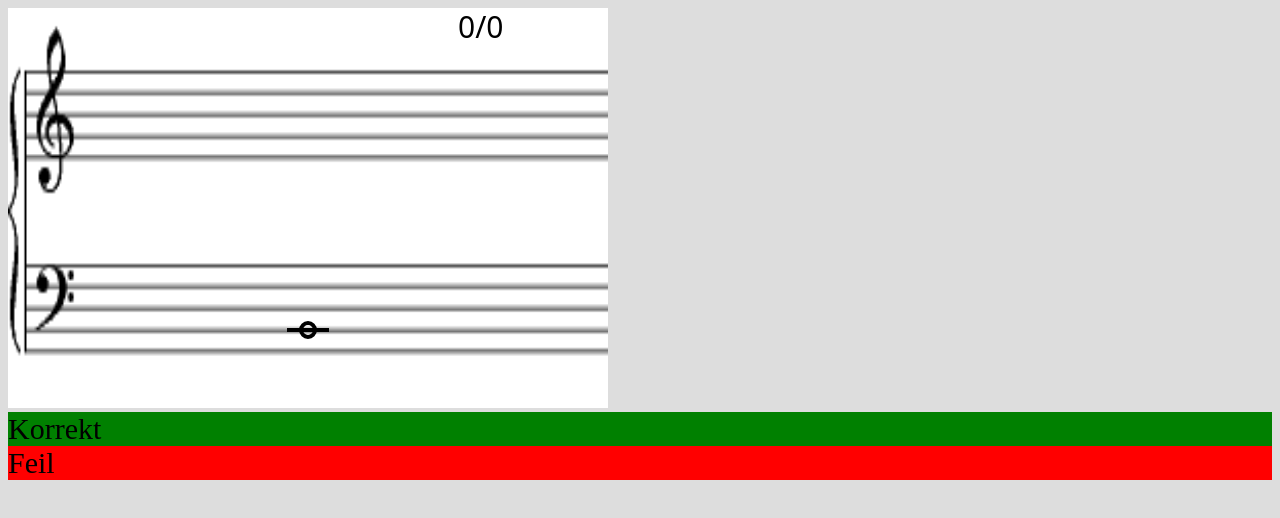
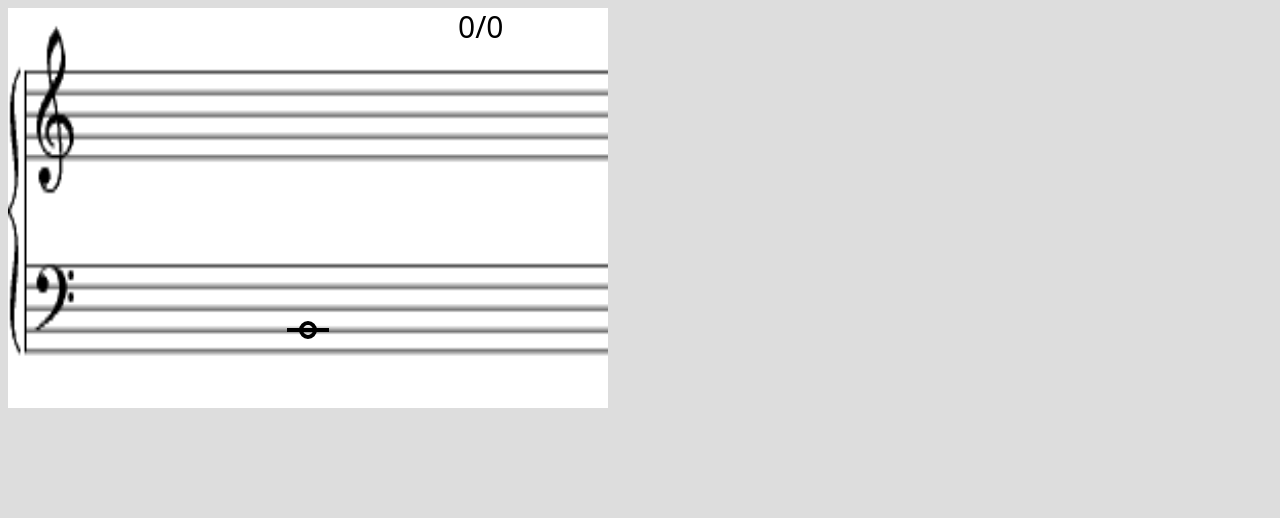
Before and after one commit to sighol/noteex, a plain HTML site: page index.html in a window 1280 px wide. Drawn offline with Linux system fonts and the light colour scheme.

Commit message:
fjernet dummytekst i html

```diff
--- a/index.html
+++ b/index.html
@@ -8,7 +8,7 @@
 
 	<body>
 		<canvas id="game" width="600" height="400"></canvas>
-		<div id="correct">Korrekt</div>
-		<div id="wrong">Feil</div>
+		<div id="correct"></div>
+		<div id="wrong"></div>
 	</body>
 </html>
```
